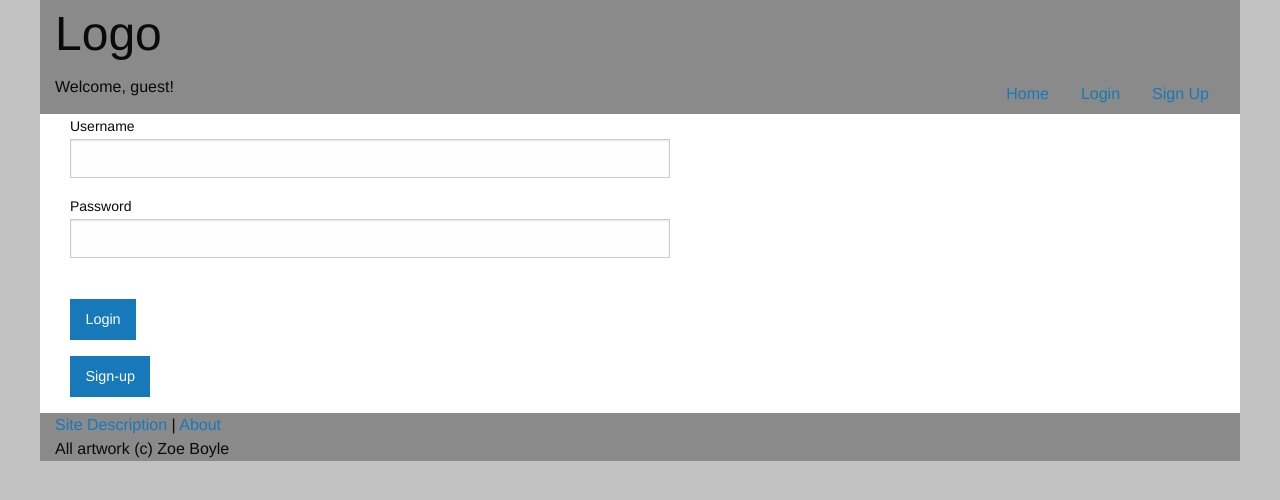
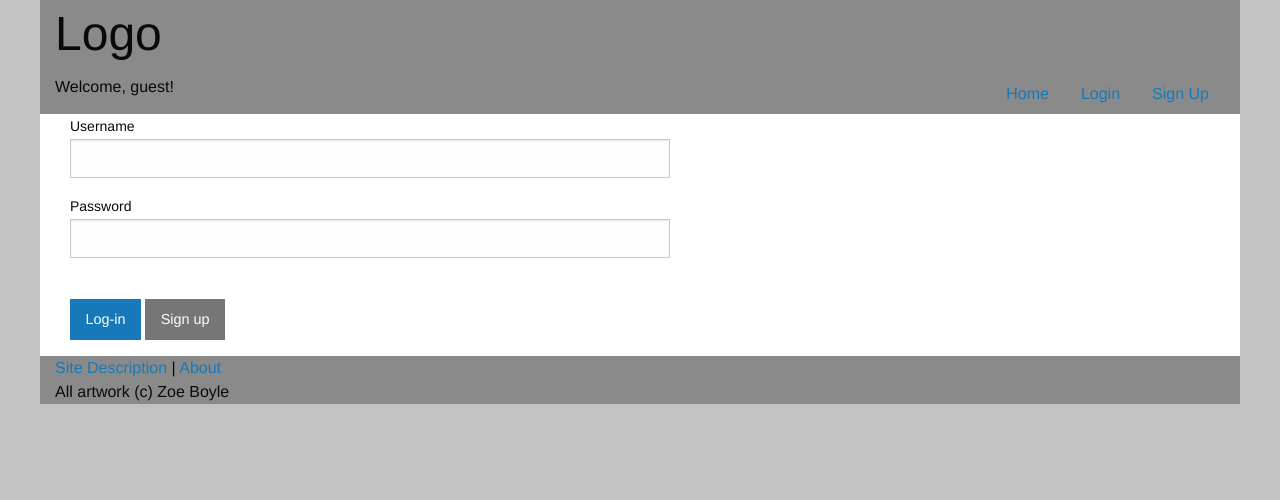
Before and after one commit to zboyle1/VirtuaPets, a PHP site: page /places/login.php in a window 1280 px wide. Shown: the top 500 px of the page. Run offline with PHP 8.4, Linux system fonts and the light colour scheme.

Commit message:
ajax fix (there was nothing wrong :/) layout fix

```diff
--- a/header.php
+++ b/header.php
@@ -48,12 +48,11 @@ $user = isLoggedIn();
         <script src = "/~zboyle1/js/vendor/jquery.js"></script>
         <script src = "/~zboyle1/js/vendor/what-input.js"></script>
         <script src = "/~zboyle1/js/vendor/foundation.js"></script>
+        <script src = "/~zboyle1/js/ajax.js"></script>
         <script src = "/~zboyle1/js/app.js"></script>
 
         <link rel = "stylesheet" href = "/~zboyle1/css/foundation.css">
         <link rel = "stylesheet" href = "/~zboyle1/css/app.css">
-
-        <script src = "/~zboyle1/js/ajax.js"></script>
 
     </head>
     <body>
--- a/js/ajax.js
+++ b/js/ajax.js
@@ -1,5 +1,5 @@
 const pets = "/~zboyle1/ajax/petsajax.php";
-const users = "/~zboyle1/ajax/usersajax.php";
+const account = "/~zboyle1/ajax/loginajax.php";
 const inventory = "/~zboyle1/ajax/inventoryajax.php";
 
 function login() {
@@ -8,12 +8,12 @@ function login() {
     err = "";
 
     if( user != "" && pass != "") {
-        $.post(users, {"cmd": "login", "user": user, "pass": pass },function(data) {
-            if(data == 0) {
+        $.post(account, {"cmd": "login", "user": user, "pass": pass },function(data) {
+            if(data == '1') {
+                window.location.href = "/~zboyle1/index.php";
+            } else {
                 err = "Invalid login";
-                $("#message").html(data);
-            } else {
-                window.location.href = "/~zboyle1/index.php";
+                $("#message").html(err);
             }
         });
         return(false);
@@ -21,8 +21,8 @@ function login() {
 }
 
 function logout() {
-    $.post(users, {"cmd": "logout"}, function(data) {
-        if(data == 1) {
+    $.post(account, {"cmd": "logout"}, function(data) {
+        if(data == '1') {
             window.location.href = "/~zboyle1/index.php";
         } else {
             console.error('something weird happened');
@@ -30,6 +30,7 @@ function logout() {
     });
 }
 
+/**
 function signup() {
     user = $("#user").val();
     pass = $("#pass").val();
@@ -37,7 +38,7 @@ function signup() {
     day = $("#day").val();
     year = $("#year").val();
     if( user != "" && pass != "") {
-        $.post(users, {"cmd": "signup", "user": user, "pass": pass, "month": month, "day": day, "year": year}, function(data) {
+        $.post(account, {"cmd": "signup", "user": user, "pass": pass, "month": month, "day": day, "year": year}, function(data) {
             if(data == 0) {
                 err = "Invalid birthday input";
                 $("#message").html(err);
@@ -92,4 +93,4 @@ function showpet() {
     $.post(pets, {"cmd": "show"}, function(data) {
         $("#mypet").html(data);
     });
-}
+} */
--- a/places/login.php
+++ b/places/login.php
@@ -15,13 +15,11 @@
                 </label>
             </div>
             <div class="large-3 cell">
-				<input type="submit" class="button" value="Login">
+            <button class = "submit button">Log-in</button>
+                <a href = "/~zboyle1/places/signup.php" class="button secondary">Sign up</a>
             </div>
-            <div class="large-3 cell">
-                <input type="button" class="button" value="Sign-up">
-            </div>
+            <div id="message"></div>
 			</form>
-            <div id="message"></div>
 <?php
     send_footer();
 ?>
--- a/places/signup.php
+++ b/places/signup.php
@@ -20,7 +20,7 @@
                 </label>
             </div>
             <div class="large-3 cell">
-				<input type="submit" class="button" value="Sign-up">
+				<button class = "submit button">Sign up</button>
                 <a href = "/~zboyle1/places/login.php" class="button secondary"> Log-in </a>
             </div>
 			</form>
```
Also changed, not shown: ajax/loginajax.php (renamed from ajax/usersajax.php, +16 -12 lines).
